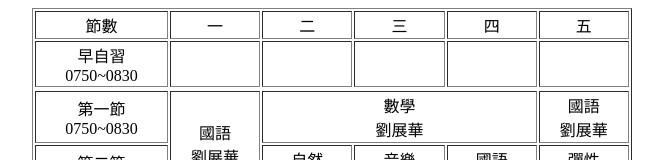
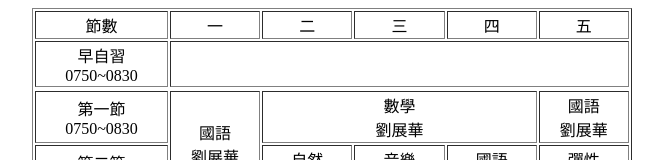
Before and after one commit to wdaweb/html-mushroomandhana, a plain HTML site: page 課表table.html in a window 1280 px wide. Shown: the top 160 px of the page, without its empty margins (308-971 px from the left). Drawn offline with Linux system fonts and the light colour scheme.

Commit message:
課表第二行合併第一欄之外的表格

```diff
--- a/課表table.html
+++ b/課表table.html
@@ -1,13 +1,15 @@
 <!DOCTYPE html>
 <html lang="en">
+
 <head>
     <meta charset="UTF-8">
     <meta http-equiv="X-UA-Compatible" content="IE=edge">
     <meta name="viewport" content="width=device-width, initial-scale=1.0">
     <title>Document</title>
 </head>
+
 <body>
-    <table border="1"  align="center" width=600 style="text-align:center;">
+    <table border="1" align="center" width=600 style="text-align:center;">
         <tr>
             <td>節數</td>
             <td>一</td>
@@ -21,11 +23,7 @@
                 早自習<br>
                 0750~0830
             </td>
-            <td></td>
-            <td></td>
-            <td></td>
-            <td></td>
-            <td></td>
+            <td colspan="5"></td>
         </tr>
         <tr align="center">
             <tbody>
@@ -86,7 +84,7 @@
                 鄉土<br>
                 魏士欽
             </td>
-                <td  rowspan="2">
+            <td rowspan="2">
                 自然<br>
                 黃新民
             </td>
@@ -127,11 +125,11 @@
                 社會<br>
                 劉展華
             </td>
-                <td  rowspan="2">
+            <td rowspan="2">
                 美勞<br>
                 許文杰
             </td>
-                <td  rowspan="3">
+            <td rowspan="3">
             </td>
             <td rowspan="3">
                 綜合<br>
@@ -171,4 +169,5 @@
         </tbody>
     </table>
 </body>
+
 </html>
```
Lines whose indentation alone changed are shown as unchanged.
